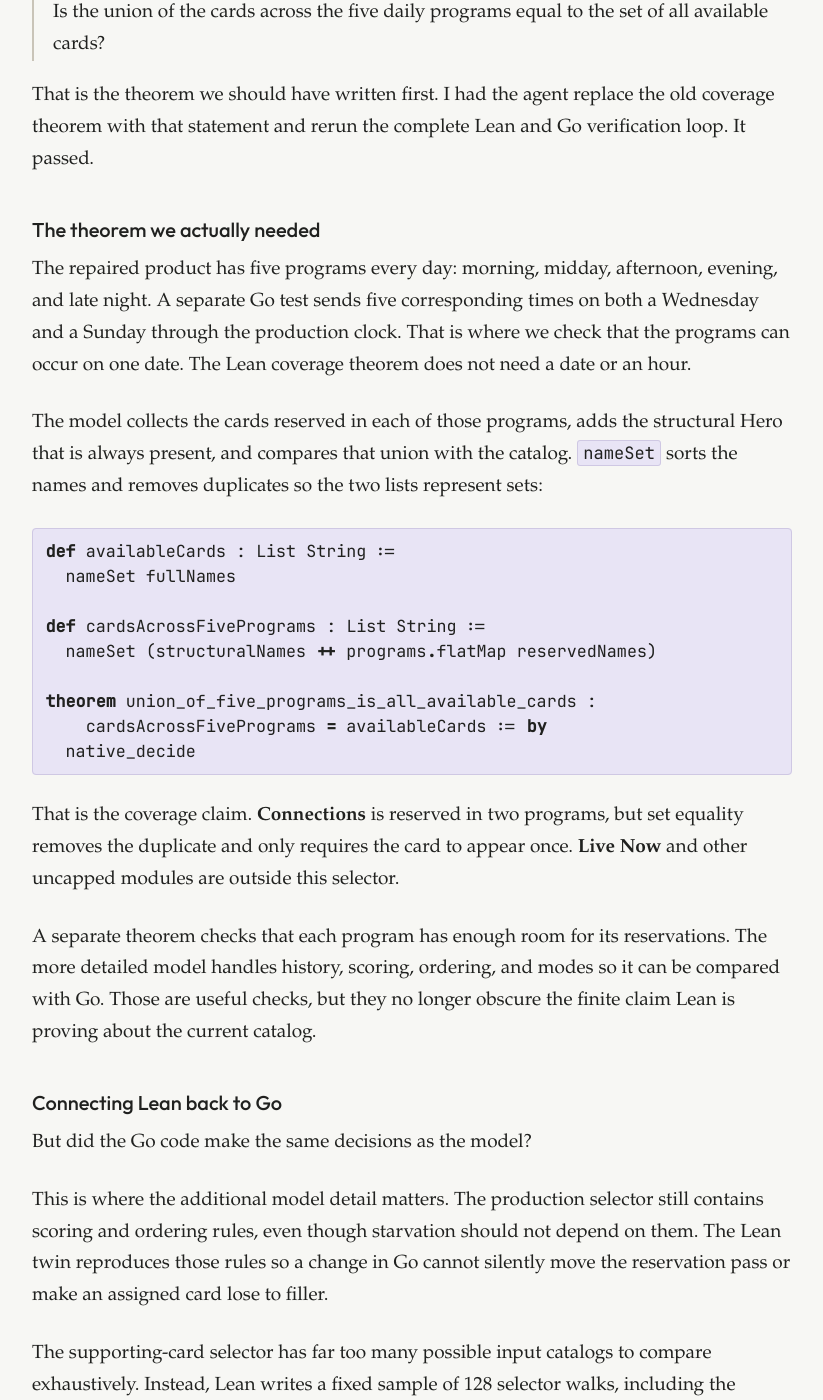
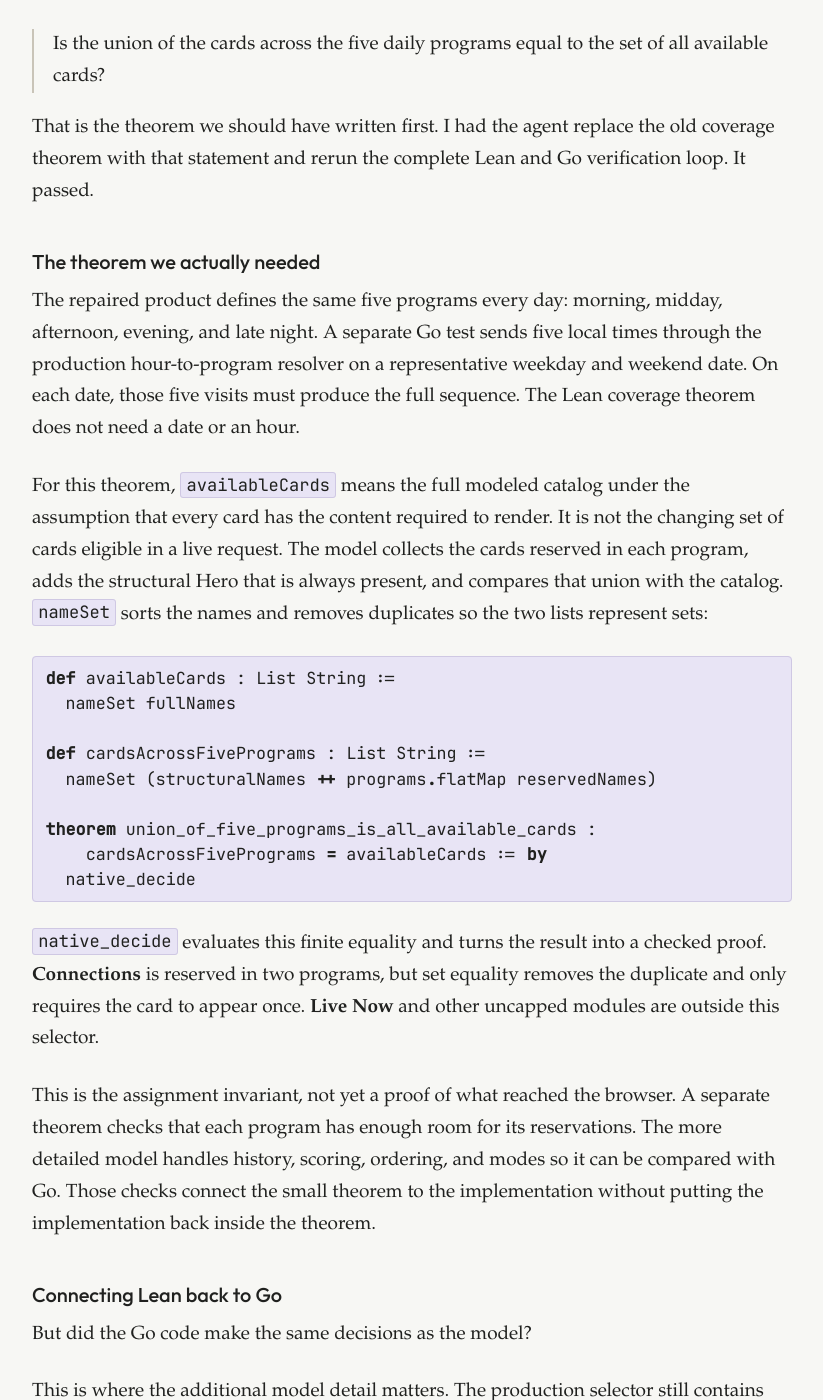
Before and after one commit to cmeiklejohn/cmeiklejohn.github.io, a Jekyll site: the page built from _posts/2026-08-24-every-card-will-show.markdown, in a window 1280 px wide and 1400 px high, scrolled down 8693 px. Shown: the whole window, without its empty margins (228-1051 px from the left). Built offline with Jekyll 4.4.1, drawn with Linux system fonts in a browser that asks for light colours; some of the changed text lies outside the part shown.

Commit message:
Tighten the five-visit proof boundaries

````diff
--- a/_posts/2026-08-24-every-card-will-show.markdown
+++ b/_posts/2026-08-24-every-card-will-show.markdown
@@ -107,7 +107,7 @@
 
 ### The proof was still too complicated
 
-Fixing the impossible day did not fix the shape of the proof. The next version still ran a production-like selector inside the coverage theorem. It carried a `localDay` value that Lean never used to choose a program, checked two viewing histories even though history only changed filler order, and ran four fixed event and tour combinations. All of that was real implementation behavior. None of it was the starvation invariant.
+Fixing the impossible day did not fix the shape of the proof. The next version still ran a production-like selector inside the coverage theorem. It carried a `localDay` value that did not influence which program Lean chose, checked two viewing histories even though history could change order and filler but not which cards had reserved room, and ran four fixed event and tour combinations. All of that was real implementation behavior. None of it was the starvation invariant.
 
 I only pulled those pieces apart while editing this post. I kept asking what each input did and why five unexplained capacities appeared inside the argument. The theorem was valid for the executions it modeled, but the agent had reproduced the machinery around my question instead of stating the question simply enough for me to audit.
 
@@ -119,9 +119,9 @@
 
 ### The theorem we actually needed
 
-The repaired product has five programs every day: morning, midday, afternoon, evening, and late night. A separate Go test sends five corresponding times on both a Wednesday and a Sunday through the production clock. That is where we check that the programs can occur on one date. The Lean coverage theorem does not need a date or an hour.
+The repaired product defines the same five programs every day: morning, midday, afternoon, evening, and late night. A separate Go test sends five local times through the production hour-to-program resolver on a representative weekday and weekend date. On each date, those five visits must produce the full sequence. The Lean coverage theorem does not need a date or an hour.
 
-The model collects the cards reserved in each of those programs, adds the structural Hero that is always present, and compares that union with the catalog. `nameSet` sorts the names and removes duplicates so the two lists represent sets:
+For this theorem, `availableCards` means the full modeled catalog under the assumption that every card has the content required to render. It is not the changing set of cards eligible in a live request. The model collects the cards reserved in each program, adds the structural Hero that is always present, and compares that union with the catalog. `nameSet` sorts the names and removes duplicates so the two lists represent sets:
 
 ```lean
 def availableCards : List String :=
@@ -135,15 +135,15 @@
   native_decide
 ```
 
-That is the coverage claim. **Connections** is reserved in two programs, but set equality removes the duplicate and only requires the card to appear once. **Live Now** and other uncapped modules are outside this selector.
+`native_decide` evaluates this finite equality and turns the result into a checked proof. **Connections** is reserved in two programs, but set equality removes the duplicate and only requires the card to appear once. **Live Now** and other uncapped modules are outside this selector.
 
-A separate theorem checks that each program has enough room for its reservations. The more detailed model handles history, scoring, ordering, and modes so it can be compared with Go. Those are useful checks, but they no longer obscure the finite claim Lean is proving about the current catalog.
+This is the assignment invariant, not yet a proof of what reached the browser. A separate theorem checks that each program has enough room for its reservations. The more detailed model handles history, scoring, ordering, and modes so it can be compared with Go. Those checks connect the small theorem to the implementation without putting the implementation back inside the theorem.
 
 ### Connecting Lean back to Go
 
 But did the Go code make the same decisions as the model?
 
-This is where the additional model detail matters. The production selector still contains scoring and ordering rules, even though starvation should not depend on them. The Lean twin reproduces those rules so a change in Go cannot silently move the reservation pass or make an assigned card lose to filler.
+This is where the additional model detail matters. The production selector still contains scoring and ordering rules, even though starvation should not depend on them. The Lean twin reproduces those rules so the compared cases fail if Go moves the reservation pass or lets an assigned card lose to filler.
 
 The supporting-card selector has far too many possible input catalogs to compare exhaustively. Instead, Lean writes a fixed sample of 128 selector walks, including the complete modeled catalog and reproducible subsets across the four event-lead and tour configurations. That number is a chosen test budget, not a total derived from the model.
 
````
Also changed, not shown: _drafts/every-card-will-show-three-pass-audit.md (+3 -1 lines).
